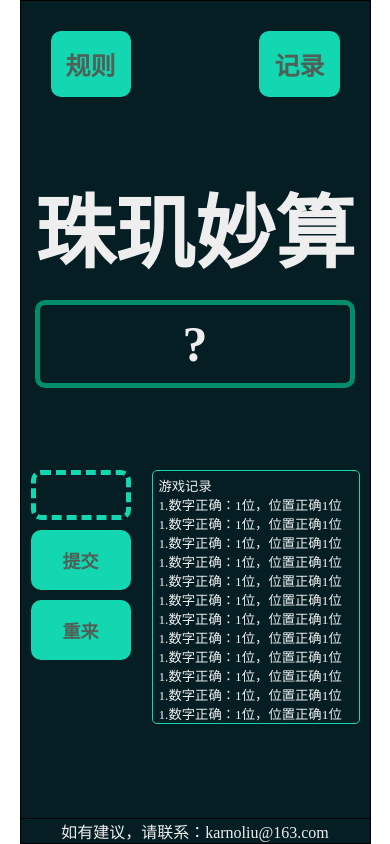
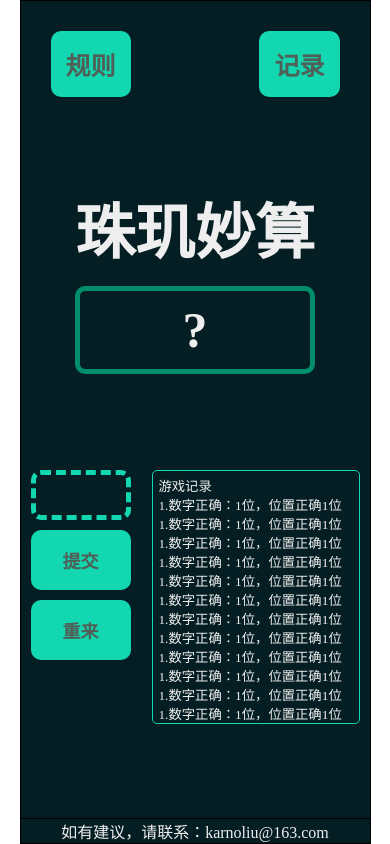
Before and after one commit to karnoliu25/-guessNumber, a plain HTML site: page index.html in a window 390 px wide. Drawn offline with Linux system fonts and the light colour scheme.

Commit message:
修改移动端部分样式

```diff
--- a/style.css
+++ b/style.css
@@ -92,6 +92,10 @@
 }
 
 @media screen and (max-width: 600px) {
+  .main-content .middle p {
+    font-size: 60px;
+    font-weight: 700;
+  }
   .main-content .bottom .user-input {
     display: flex;
     flex-direction: column;
```
